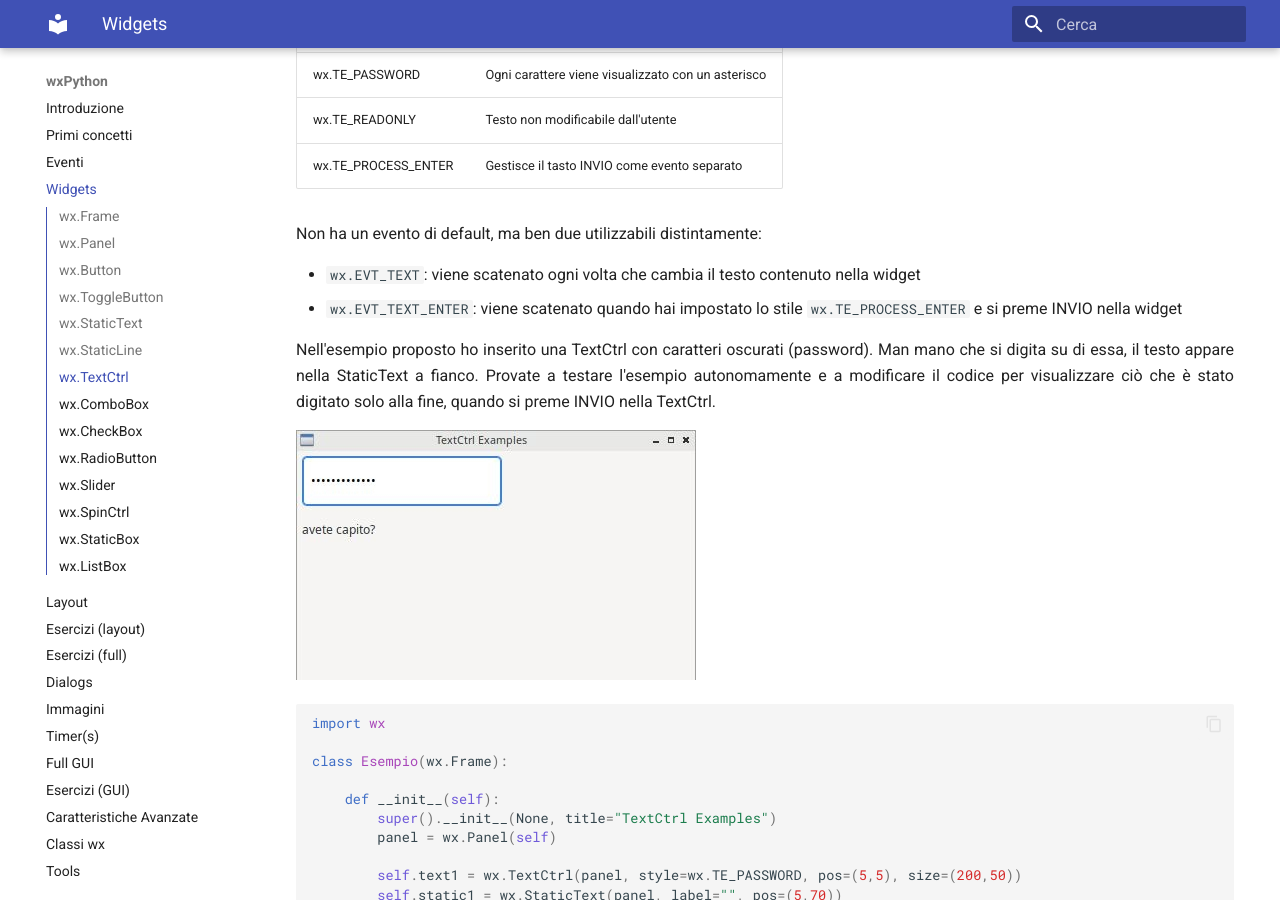
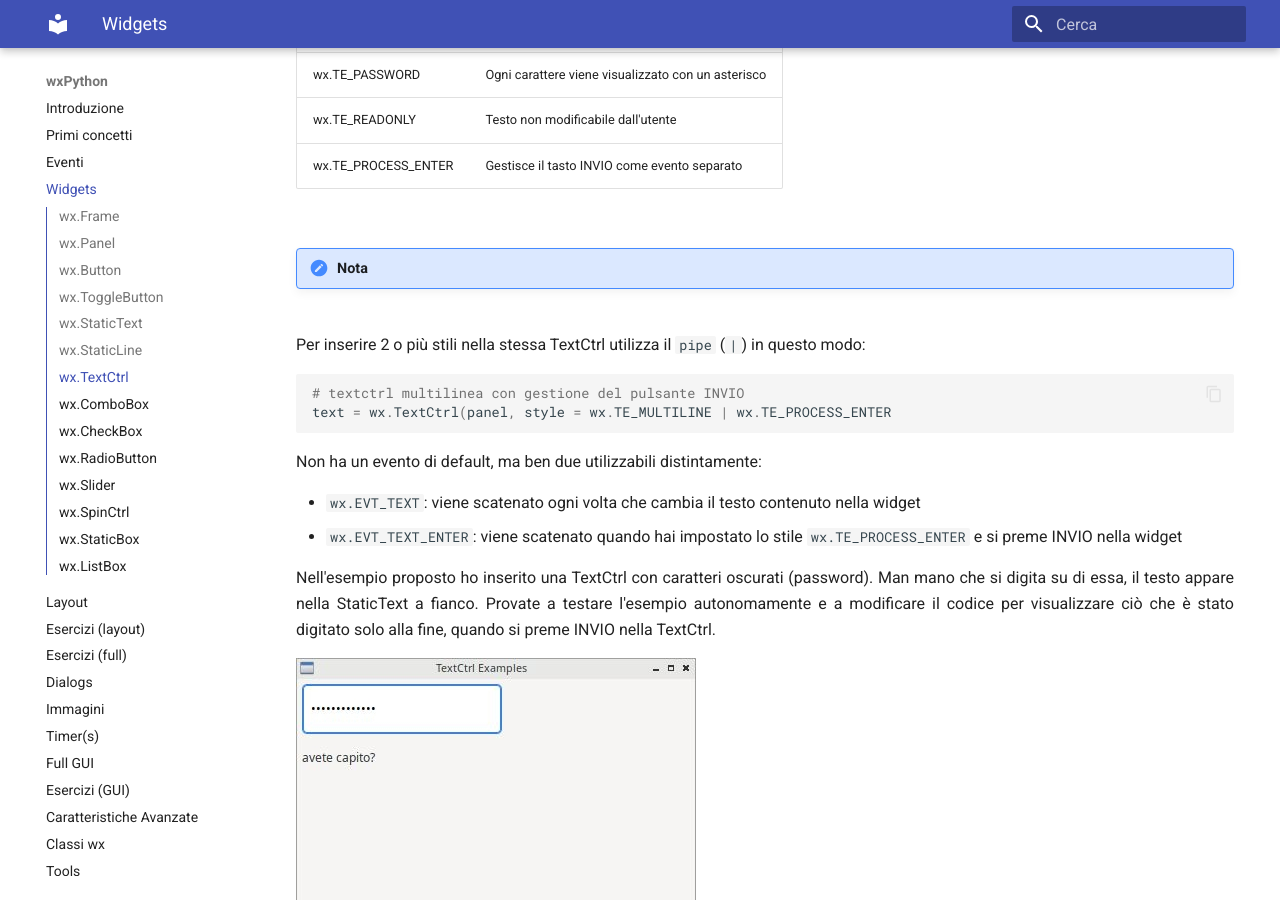
Before and after one commit to adjamhub/pyhandouts, an MkDocs documentation site: the page built from docs/wx/110_widgets.md, in a window 1280 px wide and 900 px high, scrolled down 6530 px. Built offline with MkDocs 1.6.1 and Material for MkDocs 9.7.7, drawn with Linux system fonts in a browser that asks for light colours.

Commit message:
Nota pipe

````diff
--- a/docs/wx/110_widgets.md
+++ b/docs/wx/110_widgets.md
@@ -278,6 +278,17 @@ Cito qui i più importanti:
 | wx.TE_PASSWORD      | Ogni carattere viene visualizzato con un asterisco |
 | wx.TE_READONLY      | Testo non modificabile dall'utente                 |
 | wx.TE_PROCESS_ENTER | Gestisce il tasto INVIO come evento separato       |
+
+
+!!! note "Nota"
+
+  Per inserire 2 o più stili nella stessa TextCtrl utilizza il `pipe` (`|`) in questo modo:
+
+  ``` py
+  # textctrl multilinea con gestione del pulsante INVIO
+  text = wx.TextCtrl(panel, style = wx.TE_MULTILINE | wx.TE_PROCESS_ENTER
+  ```
+
 
 Non ha un evento di default, ma ben due utilizzabili distintamente:
 
````
